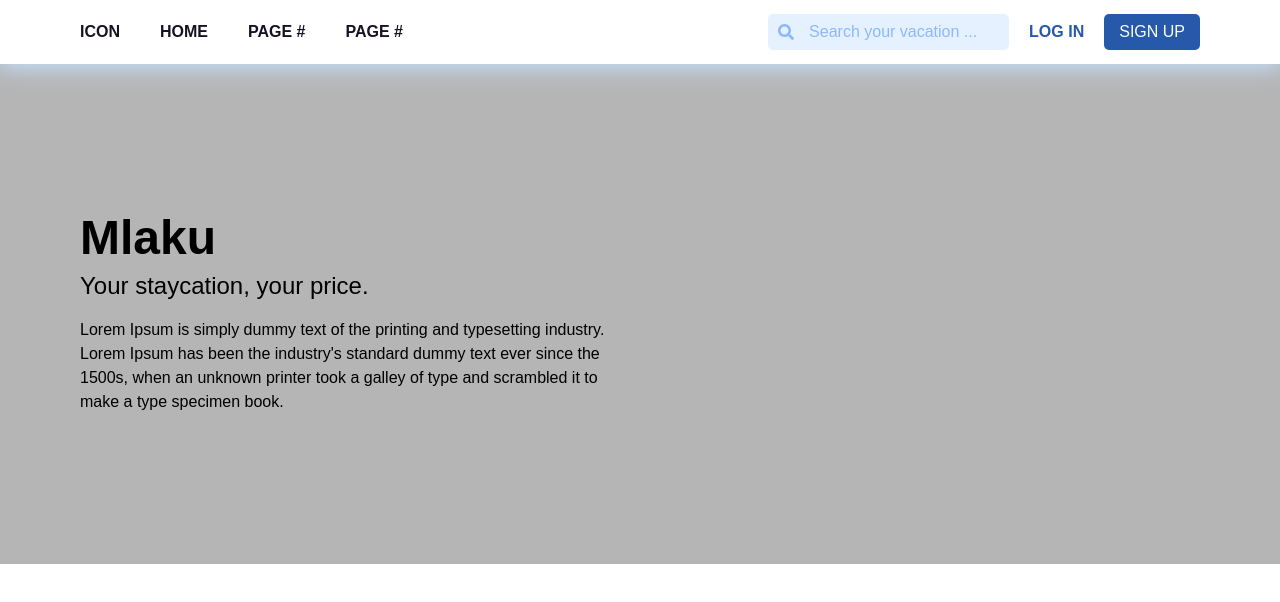
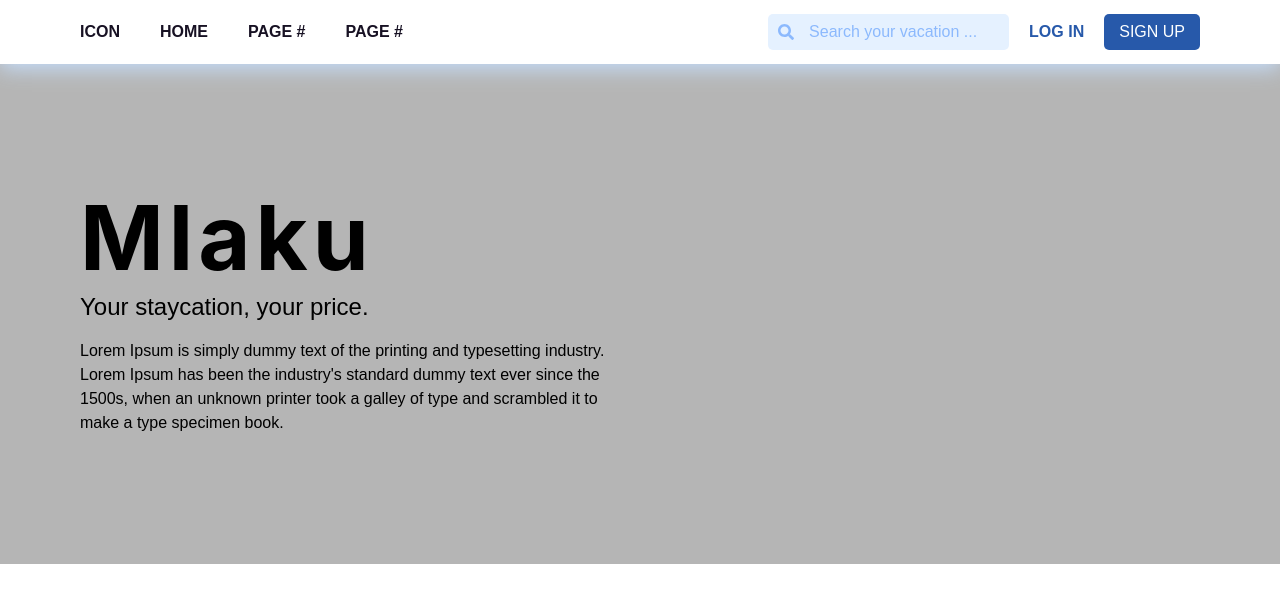
Before and after one commit to jspmarc/TechnoScape-AdAstraAbyssoque, a Vue app: page / in a window 1280 px wide. Shown: the top 602 px of the page. Built offline with nearby package versions, Linux system fonts and the light colour scheme.

Commit message:
fix(Home): change h1 font size

```diff
--- a/src/components/Home/Jumbotron.vue
+++ b/src/components/Home/Jumbotron.vue
@@ -1,8 +1,13 @@
 <template>
   <div class="jumbo-container p-20">
-      <p class="text-5xl mb-2 font-bold">Mlaku</p>
-      <p class="text-2xl mb-4">Your staycation, your price.</p>
-      <p class="w-1/2">Lorem Ipsum is simply dummy text of the printing and typesetting industry. Lorem Ipsum has been the industry's standard dummy text ever since the 1500s, when an unknown printer took a galley of type and scrambled it to make a type specimen book.</p>
+    <h1 class="text-5xl mb-2 font-bold">Mlaku</h1>
+    <p class="text-2xl mb-4">Your staycation, your price.</p>
+    <p class="w-1/2">
+      Lorem Ipsum is simply dummy text of the printing and typesetting industry.
+      Lorem Ipsum has been the industry's standard dummy text ever since the
+      1500s, when an unknown printer took a galley of type and scrambled it to
+      make a type specimen book.
+    </p>
   </div>
 </template>
 
@@ -10,12 +15,17 @@
 export default {};
 </script>
 
-<style scoped>
+<style scoped lang="scss">
 .jumbo-container {
-    background: #B5B5B5;
-    height: 500px;
-    display: flex;
-    flex-direction: column;
-    justify-content: center;
+  background: #b5b5b5;
+  height: 500px;
+  display: flex;
+  flex-direction: column;
+  justify-content: center;
+
+  h1 {
+    letter-spacing: 5px;
+    font-size: 90px;
+  }
 }
 </style>
```
